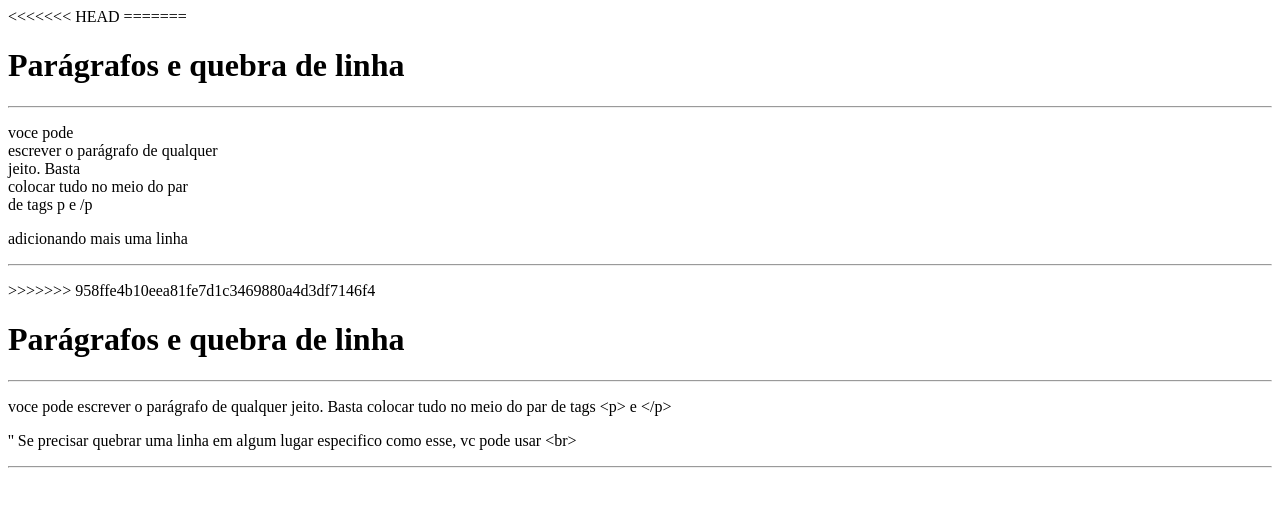
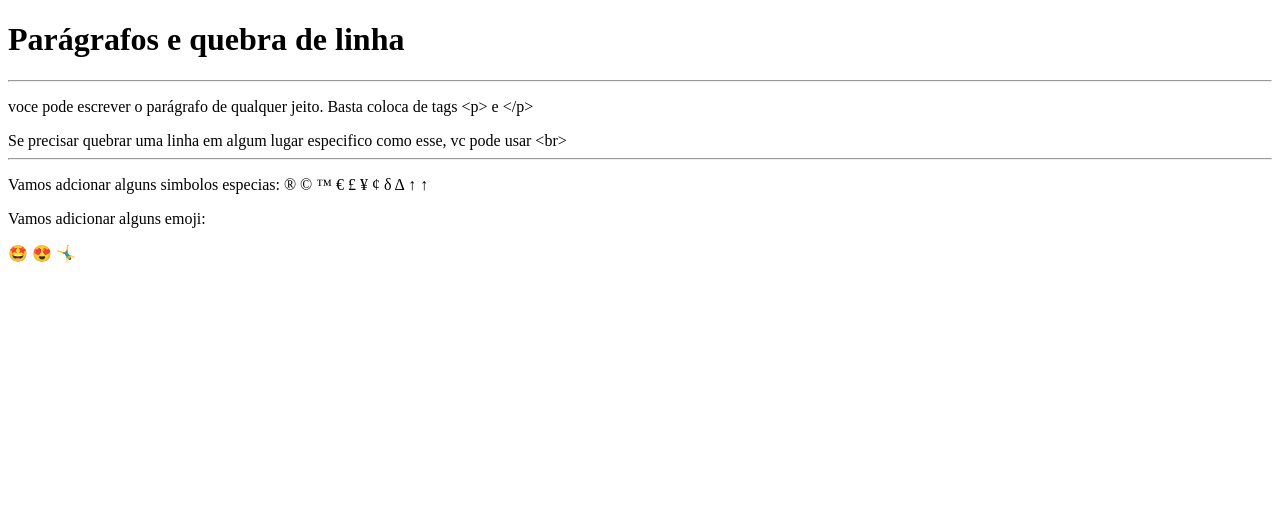
Before and after one commit to VanessaHenker/Projeto-html, a plain HTML site: page Exercicios/Ex002/index.html in a window 1280 px wide. Drawn offline with Linux system fonts and the light colour scheme.

Commit message:
Continuação do ex02

```diff
--- a/Exercicios/Ex002/index.html
+++ b/Exercicios/Ex002/index.html
@@ -4,27 +4,8 @@
     <meta charset="UTF-8">
     <meta name="viewport" content= "windth=device=widtch,initial-scale=1.0">
 
-<<<<<<< HEAD
     <title>Paragrafos </title>
   </head>
-=======
-  <title>Paragrafos </title>
-</head>
-    <body>
-        <h1>Parágrafos e quebra de linha </h1>
-        <hr>
-        <p> voce pode <br>
-            escrever o parágrafo de qualquer <br>
-            jeito. Basta <br>
-            colocar tudo no meio do par <br>
-            de tags p e /p <br>
-        </p>
-        <p>
-            adicionando mais uma linha
-         <hr>
-        </p>
-    </body>
->>>>>>> 958ffe4b10eea81fe7d1c3469880a4d3df7146f4
 
   <body>
     <h1>Parágrafos e quebra de linha </h1>
@@ -32,14 +13,31 @@
     <p> voce pode
       escrever o parágrafo de qualquer
       jeito. Basta
-      colocar tudo no meio do par
-      de tags &lt;p&gt; e &lt;/p&gt;
+      coloca
+      de tags &lt;p&gt; e &lt;/p&gt; <!-- LESS THAN / GREATER THAN -->
       <br>
-    </p>''
-      Se precisar quebrar uma linha em algum lugar especifico
-        como esse, vc pode usar &lt;br&gt;
-    <p>
-        <hr>
-      </p>
+    </p>
+      Se precisar quebrar uma linha em algum lugar especifico <!-- Teste -->
+      como esse, vc pode usar &lt;br&gt;
+      <hr>
+    </p>
+    <P> Vamos adcionar alguns simbolos especias:
+      &reg;
+      &copy;
+      &trade;
+      &euro;
+      &pound;
+      &yen;
+      &cent;
+      &delta;
+      &Delta;
+      &uparrow;
+      &uarr;
+      <br>
+    </P>
+    <p> Vamos adicionar alguns emoji: </p>
+      &#x1F929;
+      &#x1F60D;
+      🤸‍♂️
   </body>
 </html>
```
Also changed, not shown: Exercicios/Ex003/index.html (added).
